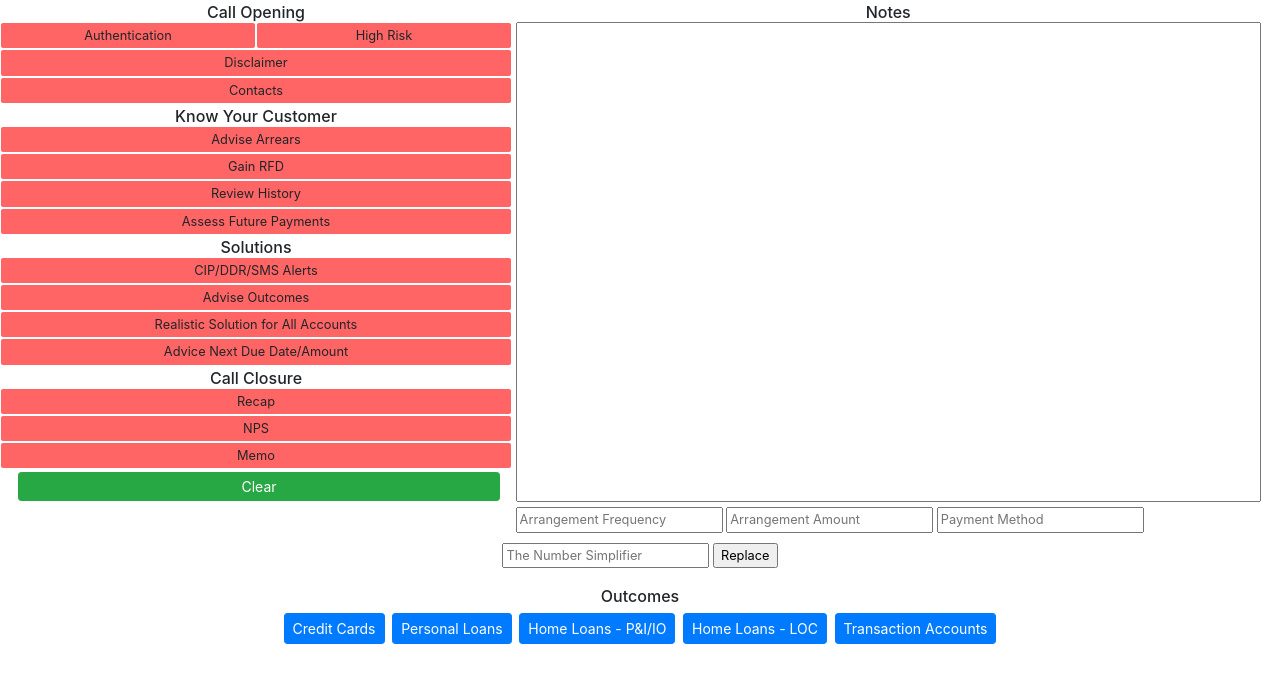
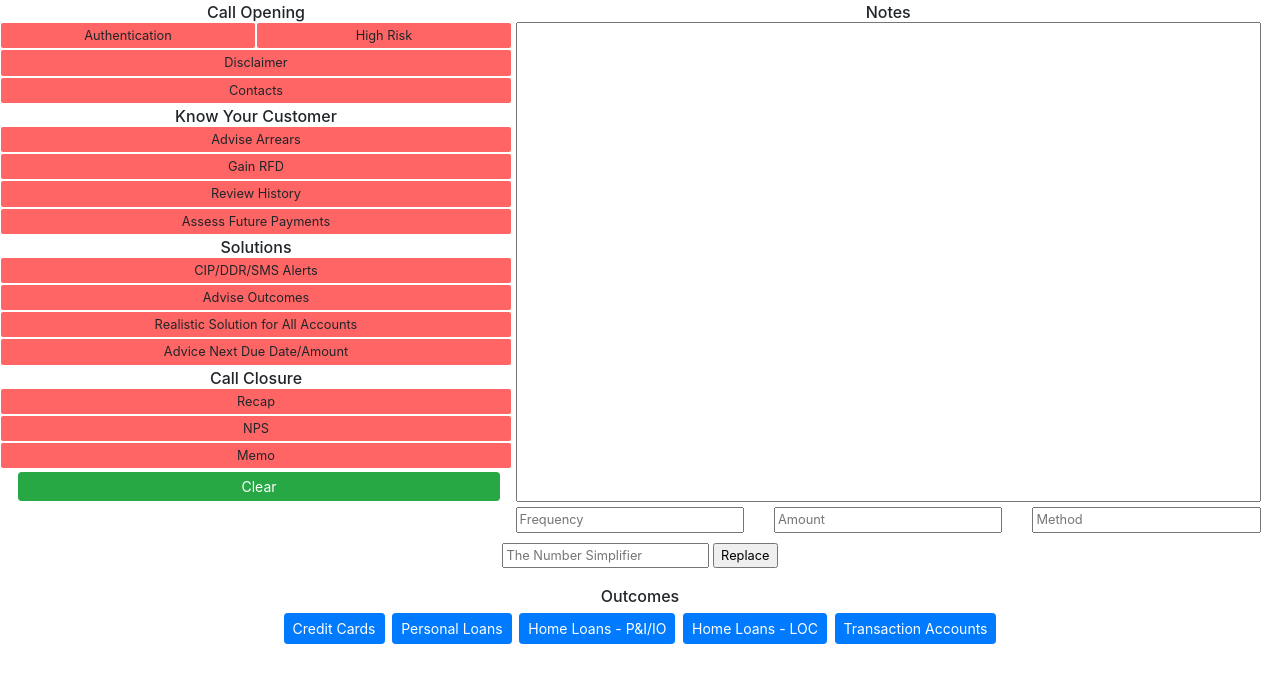
Before and after one commit to samomatik/process, a plain HTML site: page index.html in a window 1280 px wide. Drawn offline with Linux system fonts and the light colour scheme.

Commit message:
Cleaning up

```diff
--- a/index.html
+++ b/index.html
@@ -103,11 +103,15 @@
   <div class="container notes">
     <h6>Notes</h6>
     <textarea></textarea>
-    <div class="row">
+    <div class="row justify-content-md-center">
       <div class="col">
-        <input class="arrgField" type="text" placeholder="Arrangement Frequency" />
-        <input class="arrgField" type="text" placeholder="Arrangement Amount" />
-        <input class="arrgField" type="text" placeholder="Payment Method" />
+        <input class="arrgField" type="text" placeholder="Frequency" />
+      </div>
+      <div class="col">
+        <input class="arrgField" type="text" placeholder="Amount" />
+      </div>
+      <div class="col">
+        <input class="arrgField" type="text" placeholder="Method" />
       </div>
     </div>
   </div>
--- a/scripts.js
+++ b/scripts.js
@@ -22,6 +22,8 @@ function replacer() {
   var copyText = document.getElementById("before");
   copyText.select();
   document.execCommand("Copy");
+
+  copyText.value = '';
 }
 
 document.getElementById('replacem').onclick = replacer;
--- a/styles.css
+++ b/styles.css
@@ -64,6 +64,10 @@ h6 {
   margin-top: 5px;
 }
 
+.arrgField {
+  width: 100%;
+}
+
 #textConvert {
   text-align: center;
   margin-top: 10px;
```
